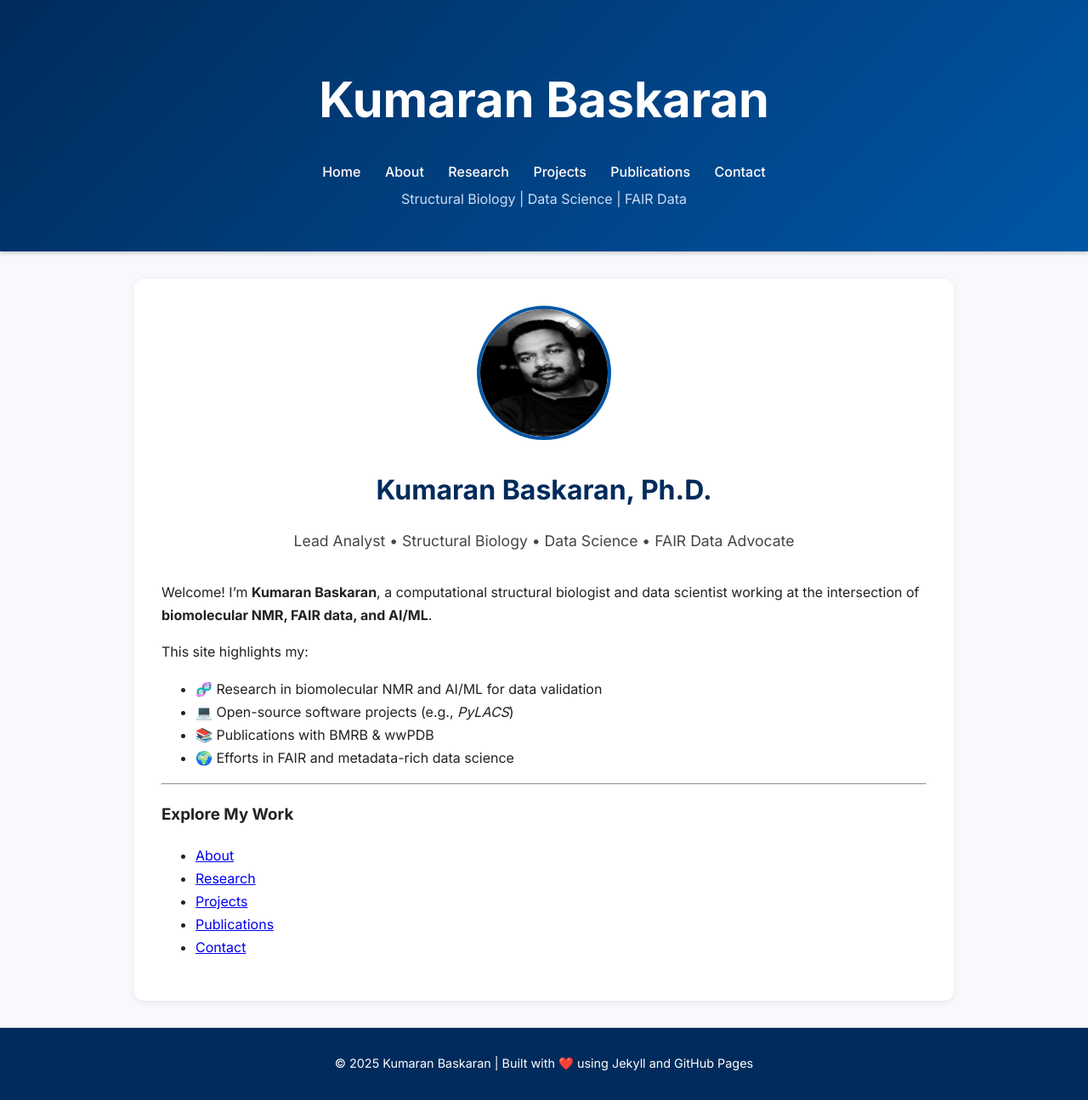
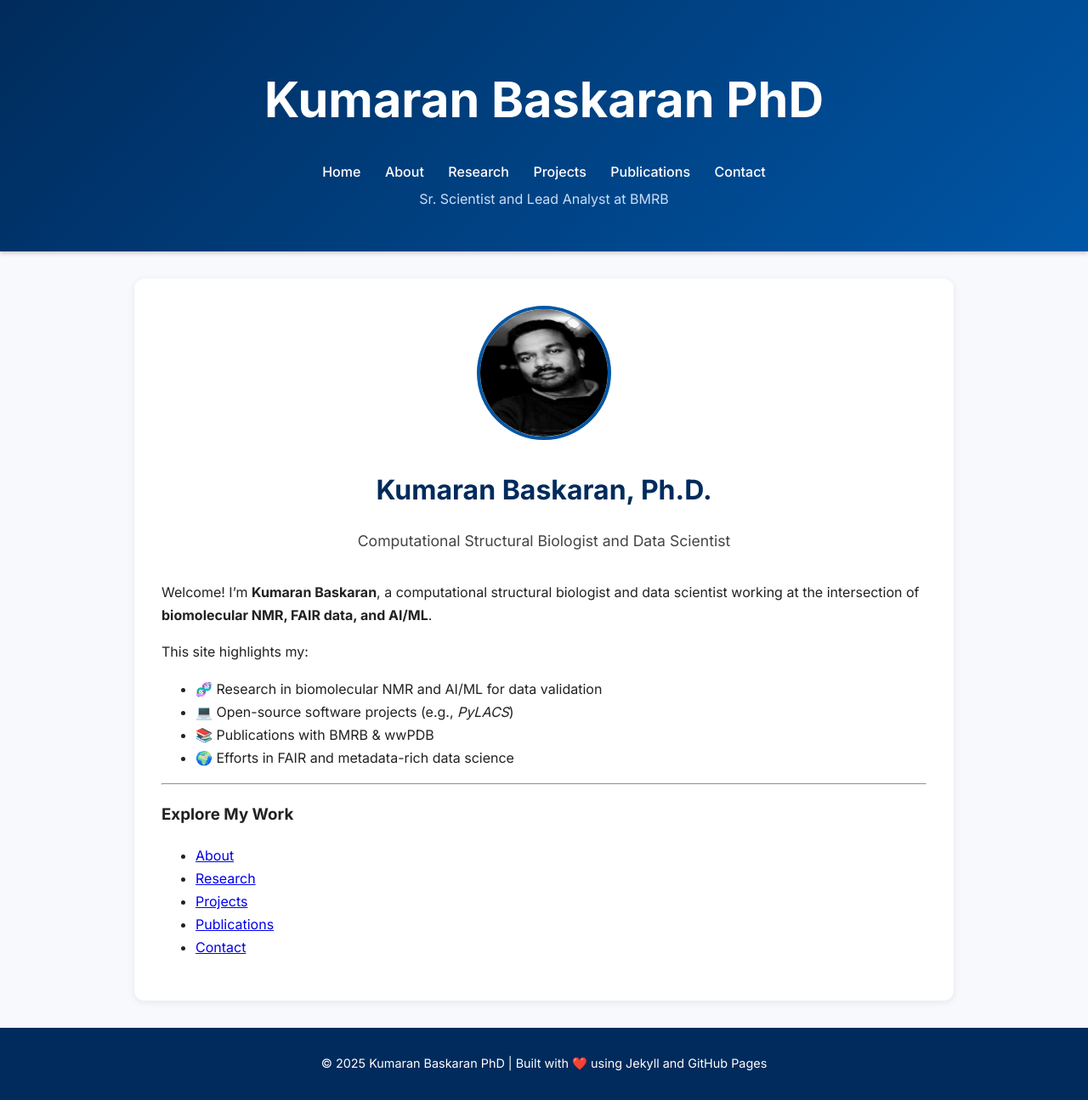
Before and after one commit to kumar-physics/kumar-physics.github.io, a Jekyll site: the page built from index.md, in a window 1280 px wide. Shown: the whole page at 85% size. Built offline with Jekyll 4.4.1, drawn with Linux system fonts in a browser that asks for light colours.

Commit message:
layout updated

```diff
--- a/_config.yml
+++ b/_config.yml
@@ -1,5 +1,5 @@
-title: "Kumaran Baskaran"
-description: "Structural Biology | Data Science | FAIR Data"
+title: "Kumaran Baskaran PhD"
+description: "Sr. Scientist and Lead Analyst at BMRB"
 theme: null
 repository: kumar-physics/kumar-physics.github.io
 url: "https://kumar-physics.github.io"
--- a/index.md
+++ b/index.md
@@ -6,7 +6,7 @@ title: Home
 <div class="hero">
   <img src="{{ '/assets/profile.jpg' | relative_url }}" alt="Kumaran Baskaran photo">
   <h1>Kumaran Baskaran, Ph.D.</h1>
-  <p>Lead Analyst • Structural Biology • Data Science • FAIR Data Advocate</p>
+  <p> Computational Structural Biologist and Data Scientist</p>
 </div>
 
 Welcome! I’m **Kumaran Baskaran**, a computational structural biologist and data scientist working at the intersection of
```
